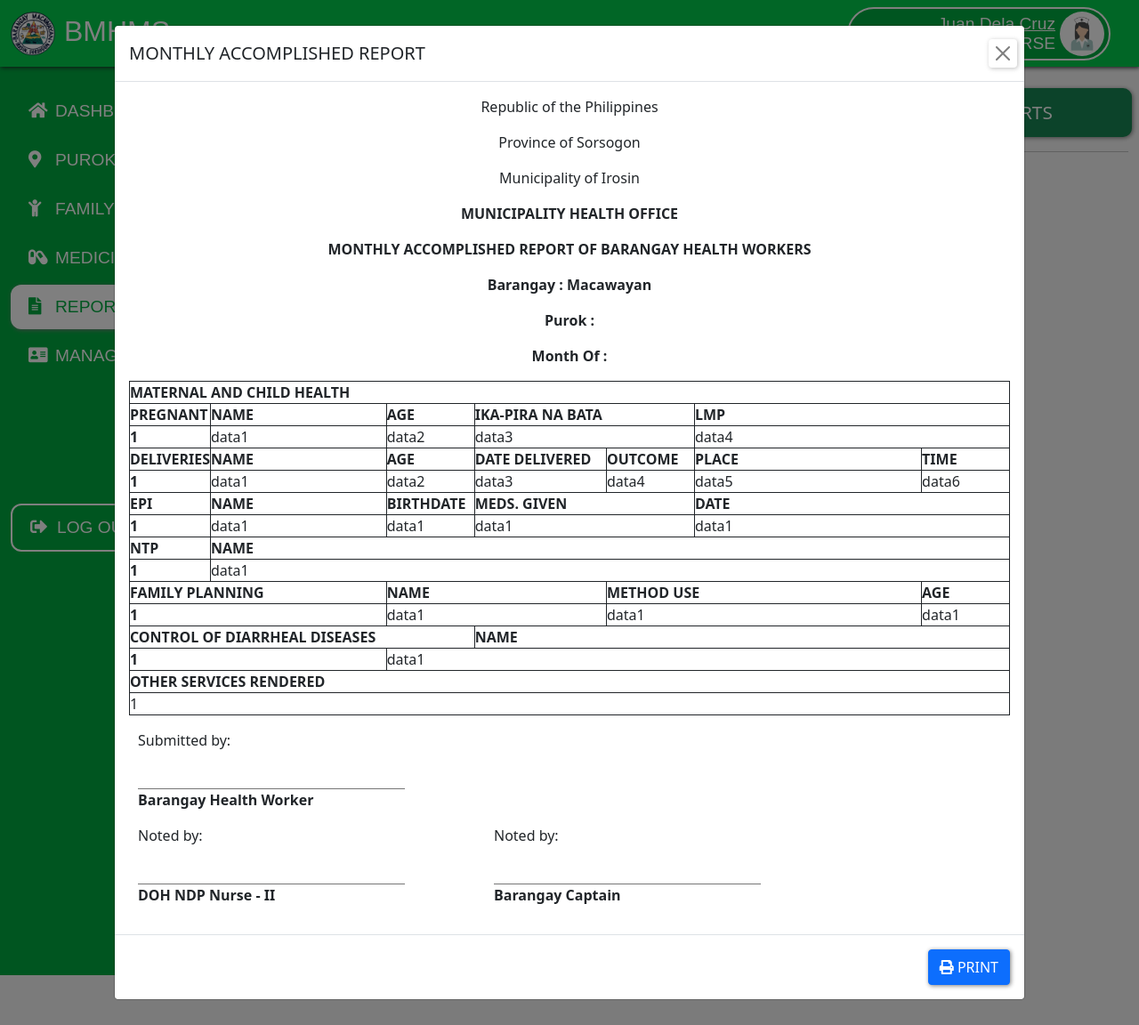
After one commit to johnkenneth24/bmhms-capstone-project, a PHP site: page /reports.php in a window 1280 px wide, after a click on "MONTHLY ACCOMPLISHED REPORTS". The commit adds this page. Shown: the whole page at 89% size. Run offline with PHP 8.4, Linux system fonts and the light colour scheme.

Commit message:
done generate report

```diff
--- a/purok.css
+++ b/purok.css
@@ -1,11 +1,10 @@
-
 /*PUROK*/
-
-.purok-list{
+.purok-list {
   position: relative;
   top: 10px;
 }
-.btn-purok-list{
+
+.btn-purok-list {
   height: 125px;
   width: 125px;
   line-height: normal;
@@ -15,44 +14,49 @@
   margin-left: 10px
 }
 
-.purok-family{
+.purok-family {
   border: 2px solid #01ab40;
   border-radius: 5px;
   margin-top: 5px;
 }
 
-.purok-family p{
+.purok-family p {
   margin-bottom: 0px;
   padding-left: 5px;
   color: #01ab40;
   font-weight: 500;
 }
 
-.purok-family a{
+.purok-family a {
   text-decoration: none;
   margin-right: 9px;
   font-size: 1rem;
 }
 
-.purok-family-seemore{
+.purok-family-seemore {
   border: 1px solid #01ab40;
   margin-top: 5px;
 }
 
-.purok-family-seemore p{
+.purok-family-seemore p {
   padding-left: 10px;
 }
 
-.purok-family-seemore table{
+.purok-family-seemore table {
   width: 95%;
 }
-.purok-family-seemore td{
+
+.purok-family-seemore td {
   text-align: left;
 }
 
-.purok-family-seemore table th{
+.purok-family-seemore table th {
   color: #ffff;
   text-align: center;
+}
+
+.report-gen .btn-reportgen {
+  width: 50vh;
 }
 
 @media screen {
@@ -65,12 +69,71 @@
   body * {
     visibility: hidden;
   }
+
   #printSection, #printSection * {
     visibility: visible;
   }
+
   #printSection {
     position: absolute;
-    left:0;
-    top:0;
+    left: 5px;
+    top: 10px;
   }
 }
+
+@page
+    {
+        size:  auto;
+        margin: 01mm;
+    }
+
+.btn-monthly-report{
+  height: 55px;
+  font-size: 1.3rem;
+  font-weight: 500;
+}
+
+.mar-report{
+  width: 100%;
+}
+.mar-report form{
+  padding: 0px;
+  line-height: normal;
+  width: 200px;
+  text-align: left;
+  margin-bottom: 15px;
+}
+
+
+.mar-report form p{
+    margin-bottom: 0px;
+
+}
+
+.form-group-mar th{
+  padding: 0px;
+
+}
+
+.form-group-mar td{
+  padding: 0px;
+}
+
+.signature-by{
+  position: relative;
+  left: 10px;
+}
+
+.submitted-by{
+  width: 300px;
+}
+
+.noted-sign{
+   width: 300px;
+   margin-right: 100px;
+}
+
+.signature-by input{
+  width: 300px;
+  border-width: 0px 0px 1px 0px;
+}
--- /dev/null
+++ b/reports.php
@@ -0,0 +1,350 @@
+<!DOCTYPE html>
+<html>
+
+<head>
+  <title>BMHMS - Reports</title>
+  <meta charset="utf-8">
+  <meta name="viewport" content="width=device-width, initial-scale=1.0">
+  <link rel="stylesheet" href="bootstrap/css/bootstrap.min.css">
+  <link rel="stylesheet" href="bootstrap/css/bootstrap.css">
+  <link rel="stylesheet" href="bootstrap/css/font-awesome/css/all.css">
+  <link rel="stylesheet" rel="text/css" href="dashboard_style.css">
+  <link rel="stylesheet" href="purok.css?v=<?php echo time(); ?>">
+  <link rel="icon" href="images\macawayan logo.png">
+
+</head>
+
+<body>
+  <div class="container-fluid">
+    <div class="row">
+      <div class="col-md-12 d-flex flex-row align-items-center justify-content-between header">
+        <div class=" d-flex flex-row align-items-center title">
+          <img src="images/macawayan logo.png" alt="irosin logo">
+          <p class="navbar-brand">BMHMS</p>
+        </div>
+        <div class="d-flex position-relative align-items-center account">
+          <p class="flex-shrink-1 user-name"><u>Juan Dela Cruz</u><br>NURSE</P>
+          <img src="images/profile.jpeg" alt="">
+        </div>
+      </div>
+    </div>
+
+    <div class="row">
+      <div class="col-md-3 sidebar">
+        <div class="d-grid flex-column menu-sidebar">
+          <a href="dashboard.php"><i class="fas fa-home"></i>Dashboard</a>
+          <a href="purok.php"><i class="fas fa-map-marker-alt"></i>Purok</a>
+          <a href="fam_numbering.php"><i class="fas fa-child"></i>Family Numbering</a>
+          <a href="med_request.php"><i class="fas fa-capsules"></i>Medicine Request</a>
+          <a class="active" href="reports.php"><i class="fas fa-file-alt"></i>Reports</a>
+          <a href="manage_account.php"><i class="fas fa-address-card"></i>Manage Account</a>
+        </div>
+        <div class="position-relative d-grid flex-column log-out">
+          <a href="index.php" class="log-out"><i class="fas fa-sign-out-alt"></i>Log Out</a>
+        </div>
+      </div>
+
+      <div class="col-md-9 content">
+        <div class="d-flex flex-columns gap-1 mt-4 reports-menu">
+          <!-- Button trigger modal -->
+          <button type="button" class=" col-md-6 btn-success  btn-monthly-report" data-bs-toggle="modal" data-bs-target="#staticBackdropMAR">
+           MONTHLY ACCOMPLISHED REPORTS
+          </button>
+
+
+          <!-- Modal -->
+          <div class="modal fade" id="staticBackdropMAR" data-bs-backdrop="static" data-bs-keyboard="false" tabindex="-1" aria-labelledby="staticBackdropLabel" aria-hidden="true">
+           <div class="modal-dialog modal-dialog-centered modal-dialog-scrollable" style="max-width : 80%;" role="document">
+             <div class="modal-content">
+               <div class="modal-header">
+                 <h5 class="modal-title" id="staticBackdropLabel">MONTHLY ACCOMPLISHED REPORT</h5>
+                 <button type="button" class="btn-close" data-bs-dismiss="modal" aria-label="Close"></button>
+               </div>
+               <div class="modal-body">
+                 <form id="MARprintThis" class="form-group-mar">
+                 <div class="d-flex justify-content-center flex-column mar-report">
+                     <p class="text-center">Republic of the Philippines</p>
+                     <p class="text-center">Province of Sorsogon</p>
+                     <p class="text-center">Municipality of Irosin</p>
+                     <p class="text-center fw-bold">MUNICIPALITY HEALTH OFFICE</p>
+                     <p class="text-center fw-bold">MONTHLY ACCOMPLISHED REPORT OF BARANGAY HEALTH WORKERS</p>
+                   <center>
+                     <form class="purok-month">
+                     <p class="text-left fw-bold">Barangay                                          : Macawayan</p>
+                     <p class="text-left fw-bold">Purok                                             :</p>
+                     <p class="text-left fw-bold">Month Of                                          : </p>
+                   </form>
+
+                   <table style="width:100%" class="table table-bordered border-dark">
+                    <thead>
+                      <tr>
+                        <th colspan="7">MATERNAL AND CHILD HEALTH</th>
+                      </tr>
+                    </thead>
+                    <thead>
+                      <tr>
+                        <th style="width:9%">PREGNANT</th>
+                        <th style="width:20%">NAME</th>
+                        <th style="width:10%">AGE</th>
+                        <th style="width:10" colspan="2">IKA-PIRA NA BATA</th>
+                        <th  colspan="2">LMP</th>
+                      </tr>
+                    </thead>
+
+                    <tbody>
+                      <tr>
+                        <th scope="row">1</td>
+                        <td>data1</td>
+                        <td>data2</td>
+                        <td colspan="2">data3</2td>
+                        <td colspan="2">data4</td>
+                      </tr>
+                    </tbody>
+
+                    <thead>
+                      <tr>
+                        <th>DELIVERIES</th>
+                        <th>NAME</th>
+                        <th>AGE</th>
+                        <th style="width:15%">DATE DELIVERED</th>
+                        <th style="width:10%">OUTCOME</th>
+                        <th>PLACE</th>
+                        <th style="width:10%">TIME</th>
+                      </tr>
+                    </thead>
+
+                    <tbody>
+                      <tr>
+                        <th scope="row">1</td>
+                        <td>data1</td>
+                        <td>data2</td>
+                        <td>data3</td>
+                        <td>data4</td>
+                        <td>data5</td>
+                        <td>data6</td>
+                      </tr>
+                    </tbody>
+
+                    <thead>
+                      <tr>
+                        <th>EPI</th>
+                        <th>NAME</th>
+                        <th>BIRTHDATE</th>
+                        <th colspan="2">MEDS. GIVEN</th>
+                        <th colspan="2">DATE</th>
+                      </tr>
+                    </thead>
+
+                    <tbody>
+                      <tr>
+                        <th scope="row">1</td>
+                        <td>data1</td>
+                        <td>data1</td>
+                        <td colspan="2">data1</td>
+                        <td colspan="2">data1</td>
+                      </tr>
+                    </tbody>
+
+                    <thead>
+                      <tr>
+                        <th>NTP</th>
+                        <th colspan="6">NAME</th>
+                      </tr>
+                    </thead>
+
+                    <tbody>
+                      <tr>
+                        <th scope="row">1</td>
+                        <td colspan="6">data1</td>
+                      </tr>
+                    </tbody>
+
+                    <thead>
+                      <tr>
+                        <th colspan="2">FAMILY PLANNING</th>
+                        <th colspan="2">NAME</th>
+                        <th colspan="2">METHOD USE</th>
+                        <th>AGE</th>
+                      </tr>
+                    </thead>
+
+                    <tbody>
+                      <tr>
+                        <th colspan="2" scope="row">1</td>
+                        <td colspan="2">data1</td>
+                        <td  colspan="2">data1</td>
+                        <td>data1</td>
+                      </tr>
+                    </tbody>
+
+                    <thead>
+                      <tr>
+                        <th colspan="3">CONTROL OF DIARRHEAL DISEASES</th>
+                        <th  colspan="4">NAME</th>
+                      </tr>
+                    </thead>
+
+                    <tbody>
+                      <tr>
+                        <th scope="row" colspan="2">1</td>
+                        <td colspan="6">data1</td>
+                      </tr>
+                    </tbody>
+
+                    <thead>
+                      <tr>
+                        <th colspan="7" >OTHER SERVICES RENDERED</th>
+                      </tr>
+                    </thead>
+
+                    <tbody>
+                      <tr>
+                        <td colspan="7">1</td>
+                      </tr>
+                    </tbody>
+
+
+                  </table>
+                 </center>
+
+                 <div class="signature-by">
+
+                   <div class="d-flex flex-grid bhw-signature">
+                   <div class="submitted-by">
+                     <p class="submitted-worker">Submitted by:</p>
+                     <input type="text" class="sub-name" name="" value="">
+                     <p class="fw-bold worker-type">Barangay Health Worker</p>
+                   </div>
+                  </div>
+
+                   <div class="d-flex flex-grid noted-by">
+                     <div class="noted-sign">
+                     <p class="submitted-worker">Noted by:</p>
+                     <input type="text" class="sub-name" name="" value="">
+                     <p class="fw-bold worker-type">DOH NDP Nurse - II</p>
+                   </div>
+
+                   <div class="noted-sign">
+                     <p class="submitted-worker">Noted by:</p>
+                     <input type="text" class="sub-name" name="" value="">
+                     <p class="fw-bold worker-type">Barangay Captain</p>
+                   </div>
+                   </div>
+
+                 </div>
+
+               </div>
+               </form>
+
+               </div>
+               <div class="modal-footer">
+                 <button id="MARbtnPrint" type="button" class="btn btn-primary"><i class="fas fa-print"></i> PRINT</button>
+               </div>
+             </div>
+           </div>
+          </div>
+
+
+          <button type="button" class=" col-md-6 btn-success  btn-monthly-report" data-bs-toggle="modal" data-bs-target="#staticBackdropMVR">
+           MONTHLY VISITORS REPORTS
+          </button>
+
+
+          <!-- Modal -->
+          <div class="modal fade" id="staticBackdropMVR" data-bs-backdrop="static" data-bs-keyboard="false" tabindex="-1" aria-labelledby="staticBackdropLabel" aria-hidden="true">
+            <div class="modal-dialog modal-dialog-centered modal-dialog-scrollable" style="max-width: 80%;" role="document">
+              <div class="modal-content">
+                <div class="modal-header">
+                  <h5 class="modal-title" id="staticBackdropLabel">MONTHLY VISITORS REPORT</h5>
+                  <button type="button" class="btn-close" data-bs-dismiss="modal" aria-label="Close"></button>
+                </div>
+                <div class="modal-body">
+                  <form id="MVRprintThis" class="form-group-mar">
+                  <div class="d-flex justify-content-center flex-column mar-report">
+                      <p class="text-center">Republic of the Philippines</p>
+                      <p class="text-center">Province of Sorsogon</p>
+                      <p class="text-center">Municipality of Irosin</p>
+                      <p class="text-center fw-bold">MUNICIPALITY HEALTH OFFICE</p>
+                      <p class="text-center fw-bold">MONTHLY VISITORS REPORT</p>
+                    <center>
+                      <form class="purok-month">
+                      <p class="text-left fw-bold">Barangay: Macawayan</p>
+                      <p class="text-left fw-bold">Purok:</p>
+                      <p class="text-left fw-bold">Month Of: </p>
+                    </form>
+
+                    <table style="width:100%" class="table table-bordered border-dark">
+
+                     <thead>
+                       <tr>
+                         <th style="width:10%">DATE</th>
+                         <th style="width:90%">NAME</th>
+                       </tr>
+                     </thead>
+
+                     <tbody>
+                       <tr>
+                         <th scope="row">1</td>
+                         <td>data1</td>
+                       </tr>
+                     </tbody>
+
+
+                   </table>
+                  </center>
+
+                  <div class="signature-by">
+
+                    <div class="d-flex flex-grid bhw-signature">
+                    <div class="submitted-by">
+                      <p class="submitted-worker">Submitted by:</p>
+                      <input type="text" class="sub-name" name="" value="">
+                      <p class="fw-bold worker-type">Barangay Health Worker</p>
+                    </div>
+                   </div>
+
+                    <div class="d-flex flex-grid noted-by">
+                      <div class="noted-sign">
+                      <p class="submitted-worker">Noted by:</p>
+                      <input type="text" class="sub-name" name="" value="">
+                      <p class="fw-bold worker-type">DOH NDP Nurse - II</p>
+                    </div>
+
+                    <div class="noted-sign">
+                      <p class="submitted-worker">Noted by:</p>
+                      <input type="text" class="sub-name" name="" value="">
+                      <p class="fw-bold worker-type">Barangay Captain</p>
+                    </div>
+                    </div>
+
+                  </div>
+
+                </div>
+                </form>
+
+                </div>
+                <div class="modal-footer">
+                  <button type="button" class="btn btn-danger" data-bs-dismiss="modal">Close</button>
+                  <button id="MVR
+                  btnPrint" type="button" class="btn btn-primary"><i class="fas fa-print"></i> PRINT</button>
+                </div>
+              </div>
+            </div>
+          </div>
+
+        </div>
+
+        <hr>
+
+
+      </div>
+    </div>
+  </div>
+
+  <script src="MARprint.js"></script>
+  <script src="MVRprint.js"></script>
+  <script src="bootstrap/js/jquery-3.4.1.min.js"></script>
+  <script src="bootstrap/js/bootstrap.js"></script>
+</body>
+
+</html>
```
Also changed, not shown: MARprint.js (added, +31 -0 lines), MVRprint.js (added, +31 -0 lines). Lines whose indentation alone changed are shown as unchanged.
